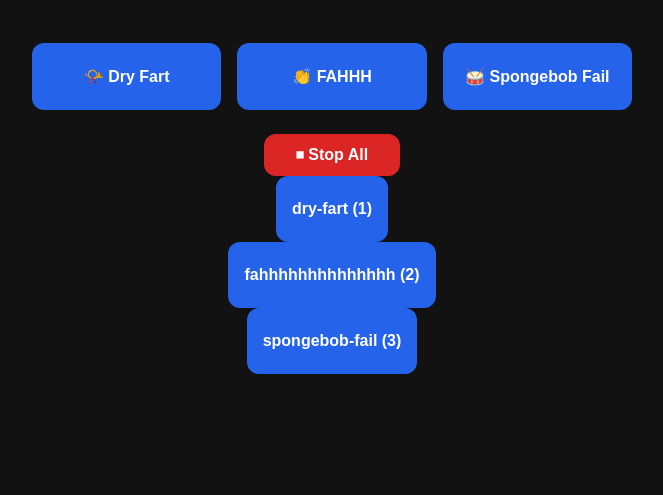
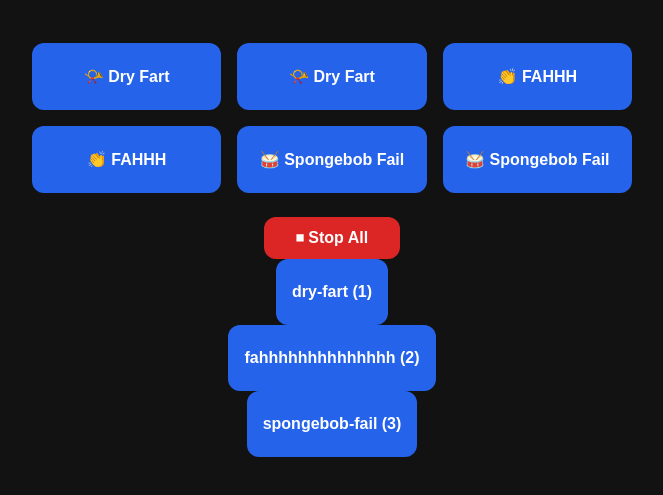
Before and after one commit to nxzyt/soundboard, a plain HTML site: page index.html in a window 1280 px wide. Shown: the part 107-602 px from the top of the page, without its empty margins (308-971 px from the left). Drawn offline with Linux system fonts and the light colour scheme.

Commit message:
Update index.html

```diff
--- a/index.html
+++ b/index.html
@@ -61,8 +61,14 @@
   <!-- Soundboard Buttons -->
   <div class="grid">
     <button onclick="playSound('dry-fart')">📯 Dry Fart</button>
+     <button data-key="q" onclick="playSound('1')">📯 Dry Fart</button>
     <button onclick="playSound('fahhhhhhhhhhhhhh')">👏 FAHHH</button>
+     <button data-key="w" onclick="playSound('2')">👏 FAHHH</button>
     <button onclick="playSound('spongebob-fail')">🥁 Spongebob Fail</button>
+     <button data-key="e" onclick="playSound('3')">🥁 Spongebob Fail</button>
+
+      <script src="script.js"></script>
+
   </div>
 
   <button class="stop-btn" onclick="stopAll()">⏹ Stop All</button>
```
